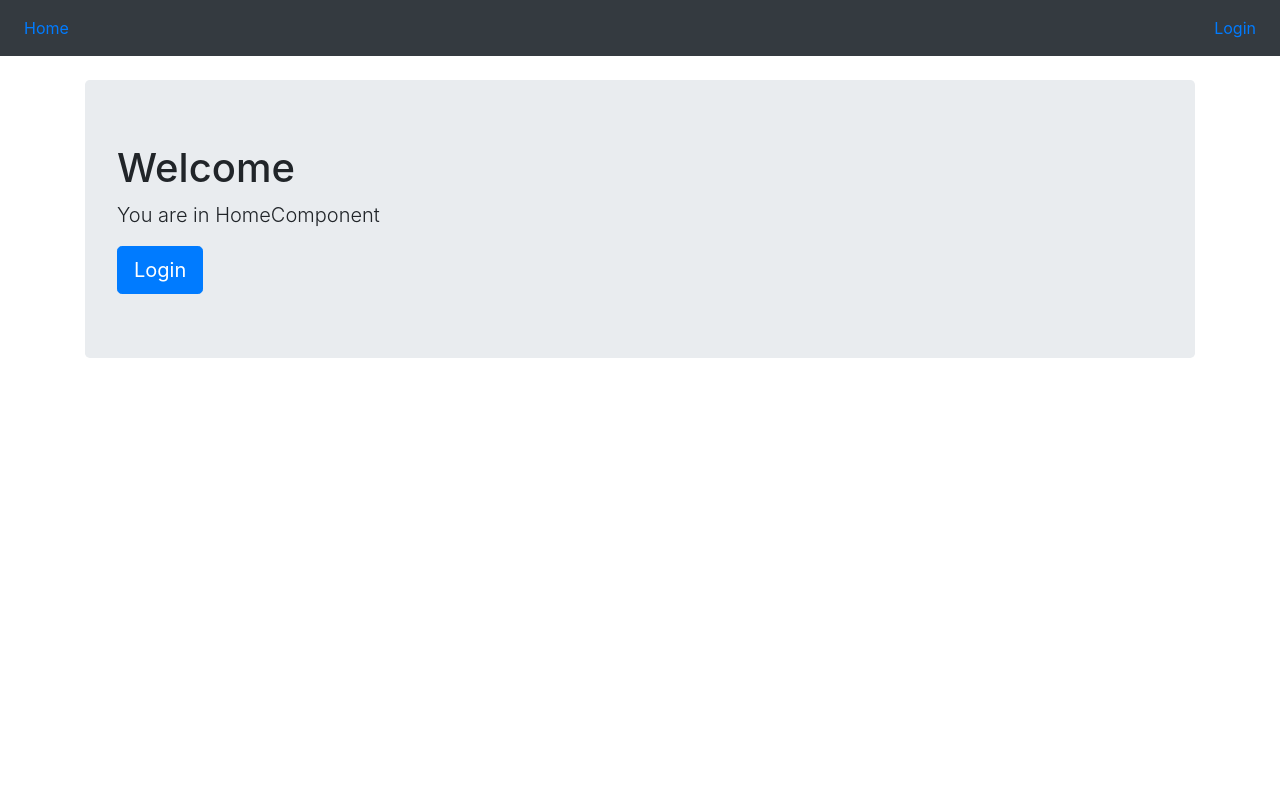
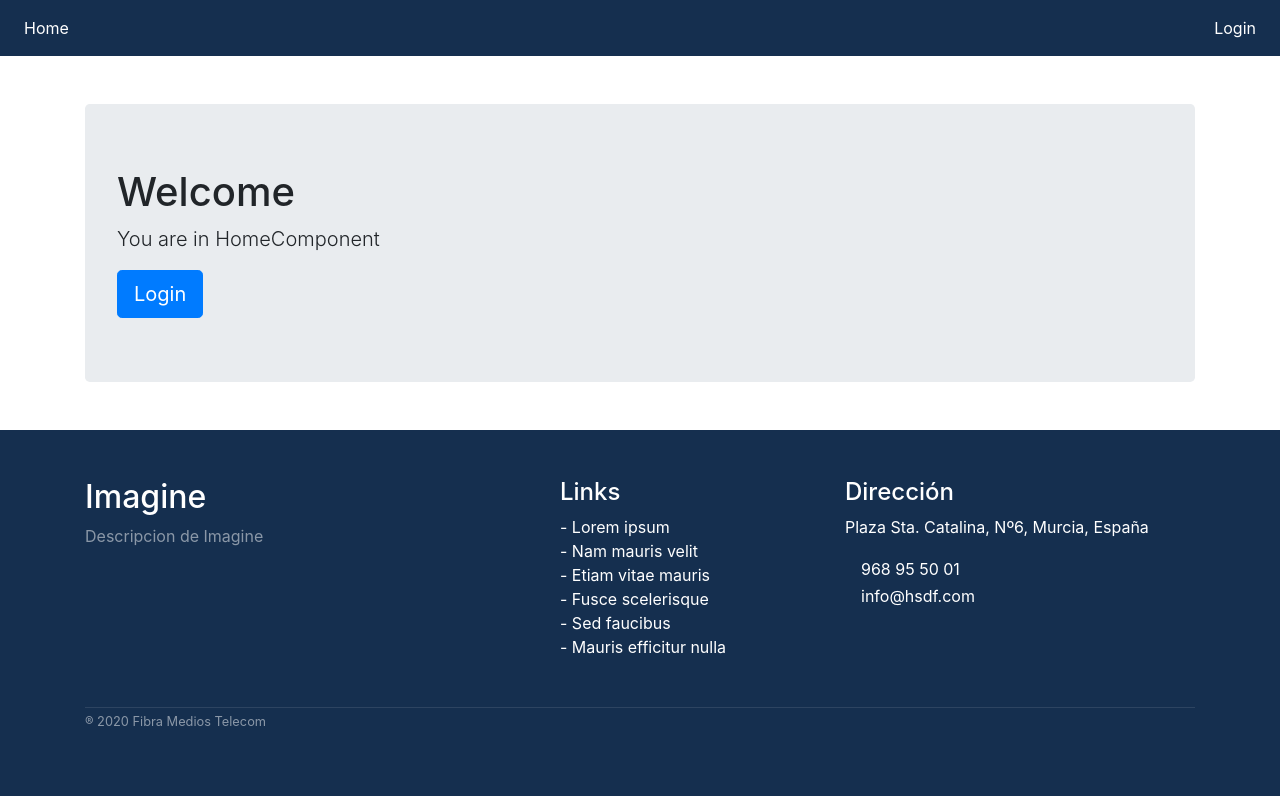
Before and after one commit to Javier1zq/imagineWeb, an Angular app: page / in a window 1280 px wide. Built offline with nearby package versions, Linux system fonts and the light colour scheme.

Commit message:
Added Footer

```diff
--- a/angular.json
+++ b/angular.json
@@ -34,7 +34,10 @@
               "src/styles.scss",
               "node_modules/bootstrap/scss/bootstrap.scss"
             ],
-            "scripts": []
+            "scripts": [
+              "node_modules/jquery/dist/jquery.min.js",
+              "node_modules/bootstrap/dist/js/bootstrap.min.js"
+            ]
           },
           "configurations": {
             "production": {
--- a/package.json
+++ b/package.json
@@ -20,6 +20,7 @@
     "@angular/platform-browser-dynamic": "~11.0.0",
     "@angular/router": "~11.0.0",
     "bootstrap": "^4.5.3",
+    "jquery": "^3.5.1",
     "rxjs": "~6.6.0",
     "tslib": "^2.0.0",
     "zone.js": "~0.10.2"
--- a/src/app/app.component.html
+++ b/src/app/app.component.html
@@ -1,17 +1,56 @@
-<nav class="navbar navbar-expand-sm bg-dark mb-4">
 
-    <!-- Links -->
+<nav class="navbar navbar-expand-sm mb-5 navbar-custom">
+
+
     <ul class="navbar-nav mr-auto">
       <li class="nav-item active">
-        <a class="nav-link" routerLink="/">Home</a>
+        <a class="nav-link" style="color: white" routerLink="/">Home</a>
       </li>
     </ul>
     <div class="navbar-nav">
-        <a class="nav-link" routerLink="/login" *ngIf="!loggedIn">Login</a>
-        <a class="nav-link" routerLink="/login" *ngIf="loggedIn" (click)="logOut()">Log Out</a>
+        <a class="nav-link" style="color: white" routerLink="/login" *ngIf="!loggedIn">Login</a>
+        <a class="nav-link" style="color: white" routerLink="/login" *ngIf="loggedIn" (click)="logOut()">Log Out</a>
     </div>
 
-  </nav>
+</nav>
+
+
+
+<div class="container">
+  <router-outlet></router-outlet>
+</div>
+
+
+<div class="mt-5 pt-5 pb-5 footer">
   <div class="container">
-    <router-outlet></router-outlet>
+    <div class="row">
+      <div class="col-lg-5 col-xs-12 about-company">
+        <h2>Imagine</h2>
+        <p class="pr-5 text-white-50">Descripcion de Imagine </p>
+        <p><a href="#"><i class="fa fa-facebook-square mr-1"></i></a><a href="#"><i class="fa fa-linkedin-square"></i></a></p>
+      </div>
+      <div class="col-lg-3 col-xs-12 links">
+        <h4 class="mt-lg-0 mt-sm-3">Links</h4>
+          <ul class="m-0 p-0">
+            <li>- <a href="#">Lorem ipsum</a></li>
+            <li>- <a href="#">Nam mauris velit</a></li>
+            <li>- <a href="#">Etiam vitae mauris</a></li>
+            <li>- <a href="#">Fusce scelerisque</a></li>
+            <li>- <a href="#">Sed faucibus</a></li>
+            <li>- <a href="#">Mauris efficitur nulla</a></li>
+          </ul>
+      </div>
+      <div class="col-lg-4 col-xs-12 location">
+        <h4 class="mt-lg-0 mt-sm-4">Dirección</h4>
+        <p>Plaza Sta. Catalina, Nº6, Murcia, España</p>
+        <p class="mb-0"><i class="fa fa-phone mr-3"></i>968 95 50 01</p>
+        <p><i class="fa fa-envelope-o mr-3"></i>info@hsdf.com</p>
+      </div>
+    </div>
+    <div class="row mt-5">
+      <div class="col copyright">
+        <p class=""><small class="text-white-50">® 2020 Fibra Medios Telecom</small></p>
+      </div>
+    </div>
   </div>
+</div>
--- a/src/app/app.component.scss
+++ b/src/app/app.component.scss
@@ -0,0 +1,63 @@
+.navbar-custom{
+  background: #152F4F;
+  color:white;
+
+  .links{
+    ul {list-style-type: none;}
+    li a{
+      color: white;
+      transition: color .2s;
+      &:hover{
+        text-decoration:none;
+        color:#4180CB;
+        }
+    }
+  }
+  .nav-link{
+    ul {list-style-type: none;}
+    li a{
+      color: white;
+      transition: color .2s;
+      &:hover{
+        text-decoration:none;
+        color:#4180CB;
+        }
+    }
+  }
+
+
+}
+
+
+
+
+
+
+.footer{
+  background: #152F4F;
+  color:white;
+
+  .links{
+    ul {list-style-type: none;}
+    li a{
+      color: white;
+      transition: color .2s;
+      &:hover{
+        text-decoration:none;
+        color:#4180CB;
+        }
+    }
+  }
+  .about-company{
+    i{font-size: 25px;}
+    a{
+      color:white;
+      transition: color .2s;
+      &:hover{color:#4180CB}
+    }
+  }
+  .location{
+    i{font-size: 18px;}
+  }
+  .copyright p{border-top:1px solid rgba(255,255,255,.1);}
+}
```
Also changed, not shown: 1 other file (tests, documents, lock files or other folders).
